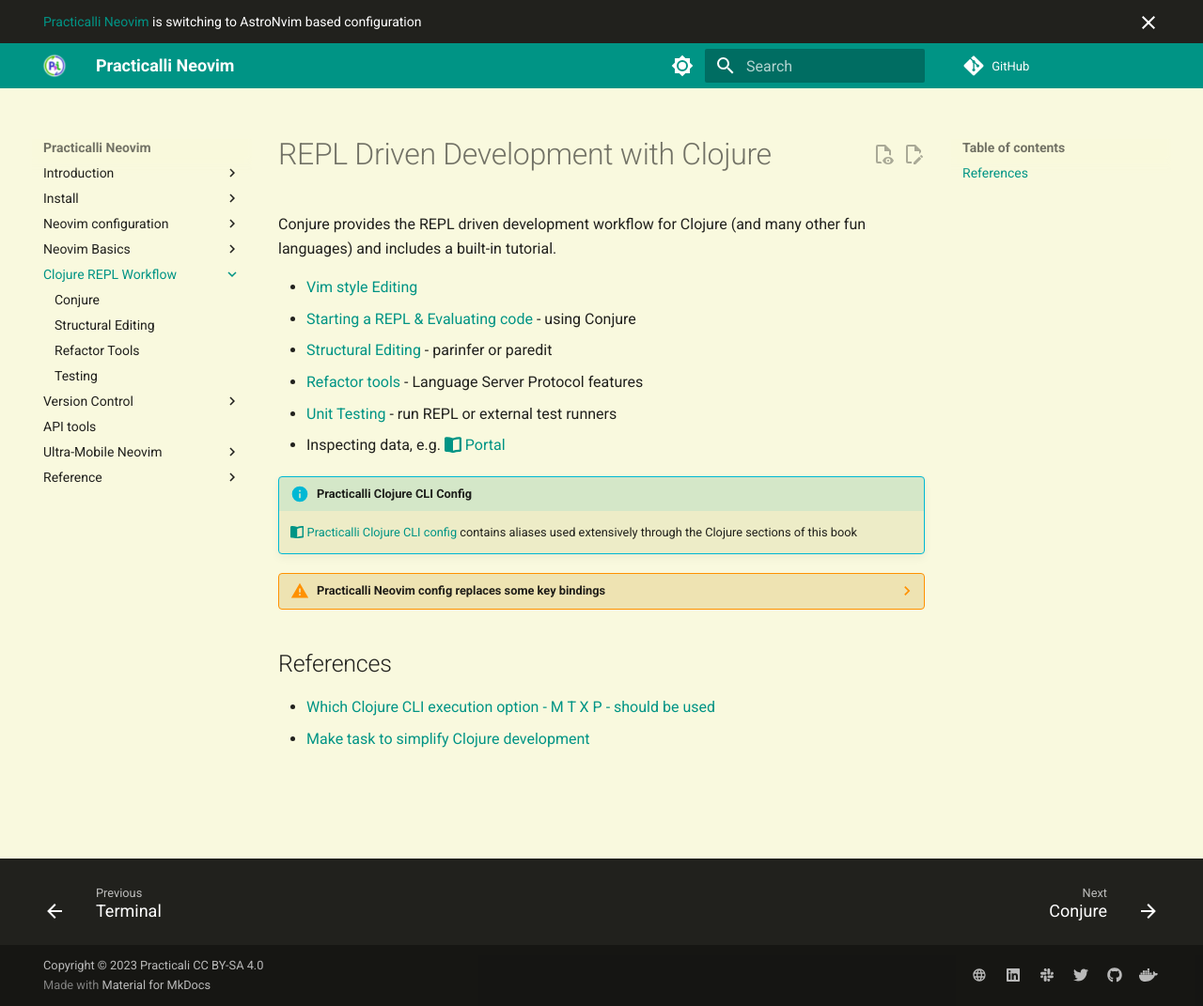
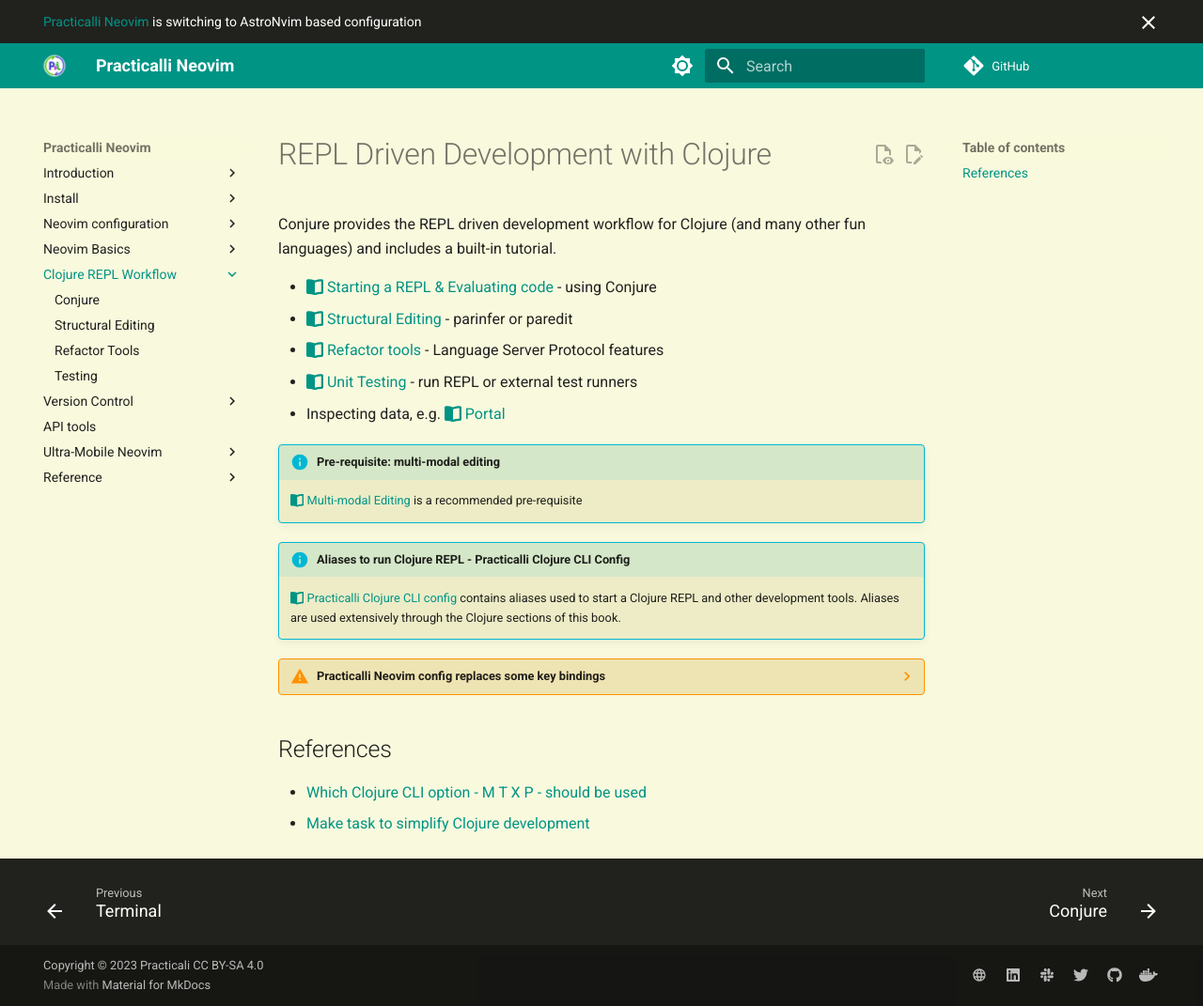
Before and after one commit to practicalli/neovim, an MkDocs documentation site: the page built from docs/repl-driven-development/index.md, in a window 1280 px wide and 1071 px high. Shown: the whole window at 94% size. Built offline with MkDocs 1.6.1 and Material for MkDocs 9.7.7, drawn with Linux system fonts in a browser that asks for light colours; plug-ins that fetch from the network failed and are left out; comment, search, counter and statistics services are not loaded.

Commit message:
clojure: intro wording enhancements and ordering

```diff
--- a/docs/repl-driven-development/index.md
+++ b/docs/repl-driven-development/index.md
@@ -2,23 +2,24 @@
 
 Conjure provides the REPL driven development workflow for Clojure (and many other fun languages) and includes a built-in tutorial.
 
-- [Vim style Editing](/neovim/neovim-basics/multi-modal-editing/)
-- [Starting a REPL & Evaluating code](conjure/) - using Conjure
-- [Structural Editing](structural-editing/) - parinfer or paredit
-- [Refactor tools](refactor-tools/) - Language Server Protocol features
-- [Unit Testing](testing/) - run REPL or external test runners
+- [:fontawesome-solid-book-open: Starting a REPL & Evaluating code](conjure/) - using Conjure
+- [:fontawesome-solid-book-open: Structural Editing](structural-editing/) - parinfer or paredit
+- [:fontawesome-solid-book-open: Refactor tools](refactor-tools/) - Language Server Protocol features
+- [:fontawesome-solid-book-open: Unit Testing](testing/) - run REPL or external test runners
 - Inspecting data, e.g. [:fontawesome-solid-book-open: Portal](https://practical.li/clojure/data-inspector/portal/){target=_blank}
 
 
-!!! INFO "Practicalli Clojure CLI Config"
-    [:fontawesome-solid-book-open: Practicalli Clojure CLI config](https://practical.li/clojure/clojure-cli/practicalli-config/){target=_blank} contains aliases used extensively through the Clojure sections of this book
+!!! INFO "Pre-requisite: multi-modal editing"
+    [:fontawesome-solid-book-open: Multi-modal Editing](/neovim/neovim-basics/multi-modal-editing/) is a recommended pre-requisite
 
+!!! INFO "Aliases to run Clojure REPL - Practicalli Clojure CLI Config"
+    [:fontawesome-solid-book-open: Practicalli Clojure CLI config](https://practical.li/clojure/clojure-cli/practicalli-config/){target=_blank} contains aliases used to start a Clojure REPL and other development tools.  Aliases are used extensively through the Clojure sections of this book.
 
 ??? WARNING "Practicalli Neovim config replaces some key bindings"
-    [practicalli/neovim-config-redux](https://github.com/practicalli/neovim-config-redux){target=_blank} replaces several key bindings to make them consistent with other Clojure editors
+    [Practicalli Neovim Config](/neovim/configuration/practicalli/){target=_blank} replaces several key bindings to make them consistent with other Clojure editors
 
 
 ## References
 
-* [Which Clojure CLI execution option - M T X P - should be used](https://practical.li/blog/posts/clojure-which-execution-option-to-use/)
+* [Which Clojure CLI option - M T X P - should be used](https://practical.li/blog/posts/clojure-which-execution-option-to-use/)
 * [Make task to simplify Clojure development](https://practical.li/engineering-playbook/build-tool/make/)
```
